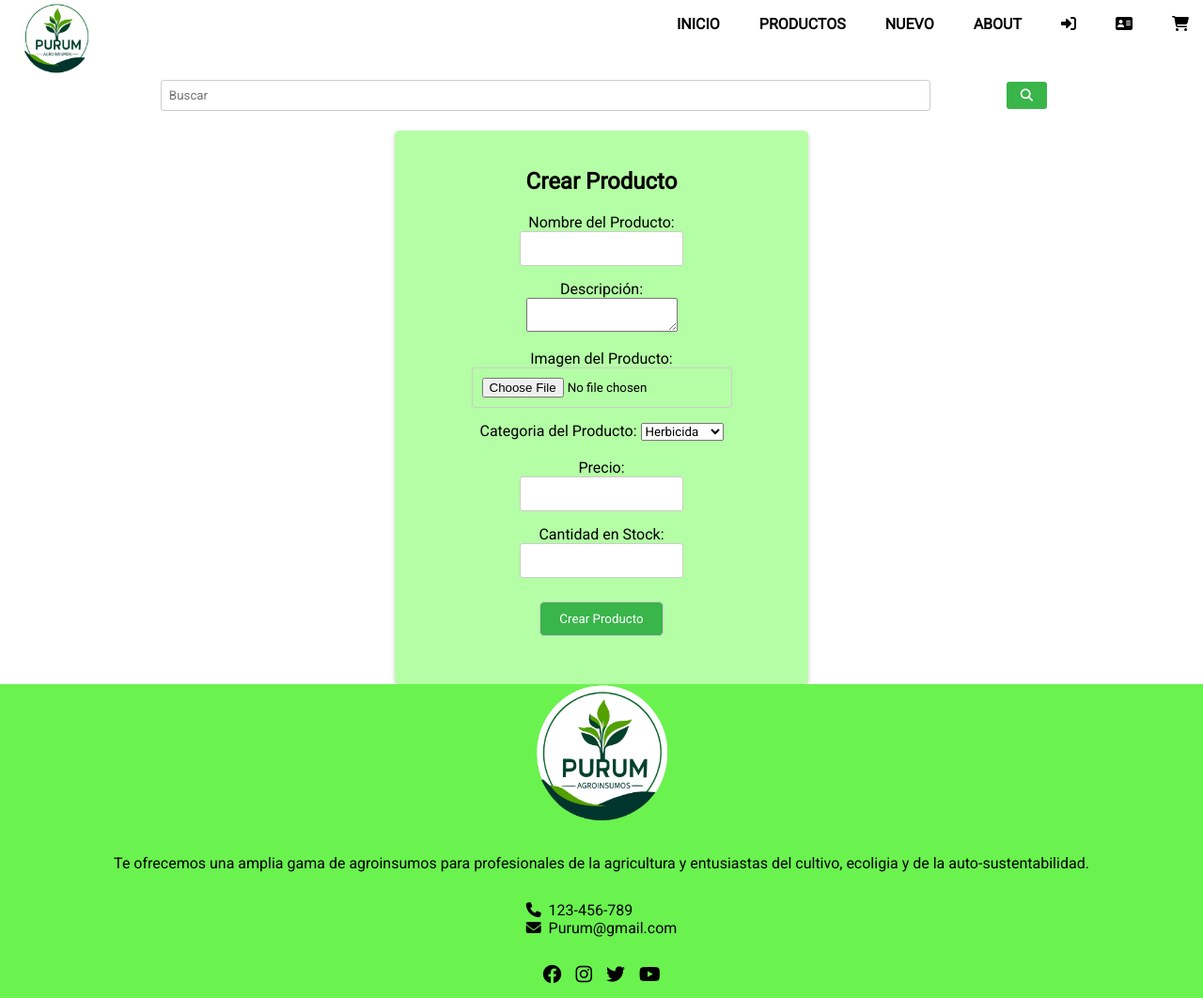
After one commit to ositoCruz/Sprint3_MatiasPC, a Node server app: page /create in a window 1280 px wide. The commit adds this page. Shown: the whole page at 94% size. Run offline with Node 20, Linux system fonts and the light colour scheme.

Commit message:
agrego el create

```diff
--- a/src/controllers/mainController.js
+++ b/src/controllers/mainController.js
@@ -79,6 +79,10 @@ const controller= {
         res.render(path.resolve("./src/views/about"))
     },
 
+    createController: (req,res)=>{
+        res.render(path.resolve("./src/views/create"))
+    },
+
 
 }
 
--- a/src/routers/main.js
+++ b/src/routers/main.js
@@ -11,7 +11,8 @@ const routes={
     productDetailRoute: "/product/:id?",
     registerRoute:"/register",
     loginRoute:"/login",
-    aboutRoute:"/about"
+    aboutRoute:"/about",
+    createRoute:"/create"
 };
 
 router.get(routes.homeRoute, controller.homeController);
@@ -20,6 +21,7 @@ router.get(routes.productDetailRoute, controller.productDetailController);
 router.get(routes.registerRoute, controller.registerController);
 router.get(routes.loginRoute, controller.loginController);
 router.get(routes.aboutRoute, controller.aboutController);
+router.get(routes.createRoute, controller.createController);
 
 
 
--- /dev/null
+++ b/src/views/create.ejs
@@ -0,0 +1,43 @@
+<html>
+  <%- include("partials/head")  %>
+  <link rel="stylesheet" href="/css/login.css">
+
+<body>
+  <%- include("partials/header")  %>
+
+<div class="login-container">
+
+<form action="/">
+  <h2>Crear Producto</h2>
+
+  <label for="nombre">Nombre del Producto:</label><br>
+  <input type="text" id="nombre" name="nombre"><br>
+
+  <label for="descripcion">Descripción:</label><br>
+  <textarea id="descripcion" name="descripcion"></textarea><br><br>
+  <label for="foto_producto">Imagen del Producto:</label>
+  <br>
+  <input type="file" name="foto_producto" accept="image/*"><br>
+
+
+  <label for="categoria">Categoria del Producto:</label>
+  <select name="categoria">
+  <option value="herbicida">Herbicida</option>
+  <option value="abono">Abono</option>
+  <option value="Fertilizante">Fertilizante</option>
+  <option value="Insecticida">Insecticida</option>
+  <option value="Solucion">Solucion</option>
+            </select><br><br>
+
+
+  <label for="precio">Precio:</label><br>
+  <input type="number" id="precio" name="precio" min="0" step="0.01"><br>
+
+  <label for="stock">Cantidad en Stock:</label><br>
+  <input type="number" id="stock" name="stock" min="0"><br>
+
+  <input class="buttonDecoration" type="submit" value="Crear Producto">
+</form>
+</div>
+</body>
+<%- include("partials/footer")  %>
--- a/src/views/partials/header.ejs
+++ b/src/views/partials/header.ejs
@@ -10,8 +10,8 @@
                 <ul>
                     <li><a href="/">INICIO</a></li>
                     <li><a href="/">PRODUCTOS</a></li>
+                    <li><a href="/create">NUEVO</a></li>
                     <li><a href="/about">ABOUT</a></li>
-                    <li><a href="/">CONTACTO</a></li>
                     <li><a href="/login" class="link"><i class="fa-solid fa-right-to-bracket" alt="ingresar"></i></a></li>
                     <li><a href="/register" class="link"><i class="fa-solid fa-address-card"></i></a></li>
                     <li><a href="/carritoDeCompras" class="link"><i class="fa-solid fa-cart-shopping"></i></a></li>
```
Also changed, not shown: public/css/create.css (added, +45 -0 lines).
